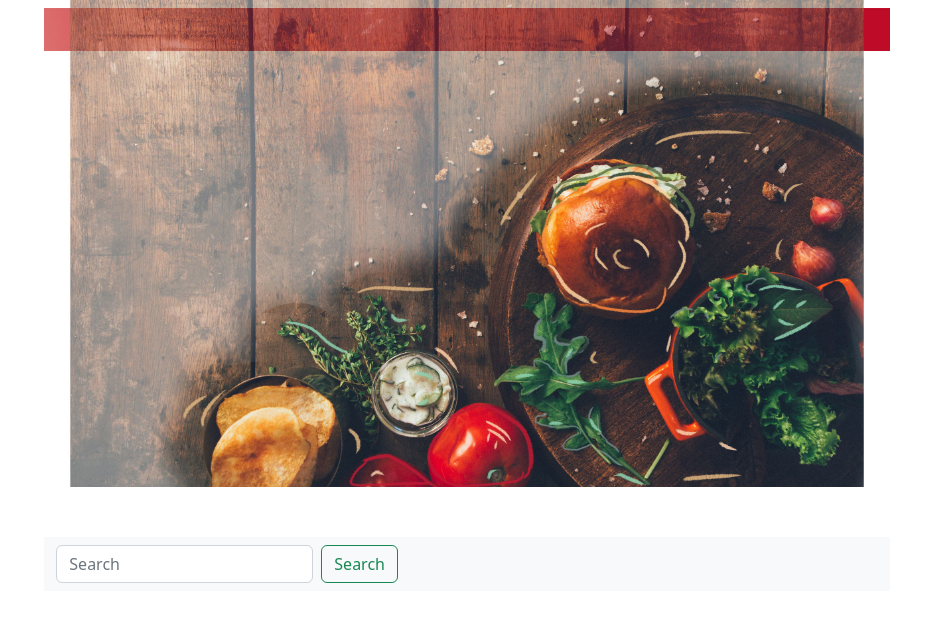
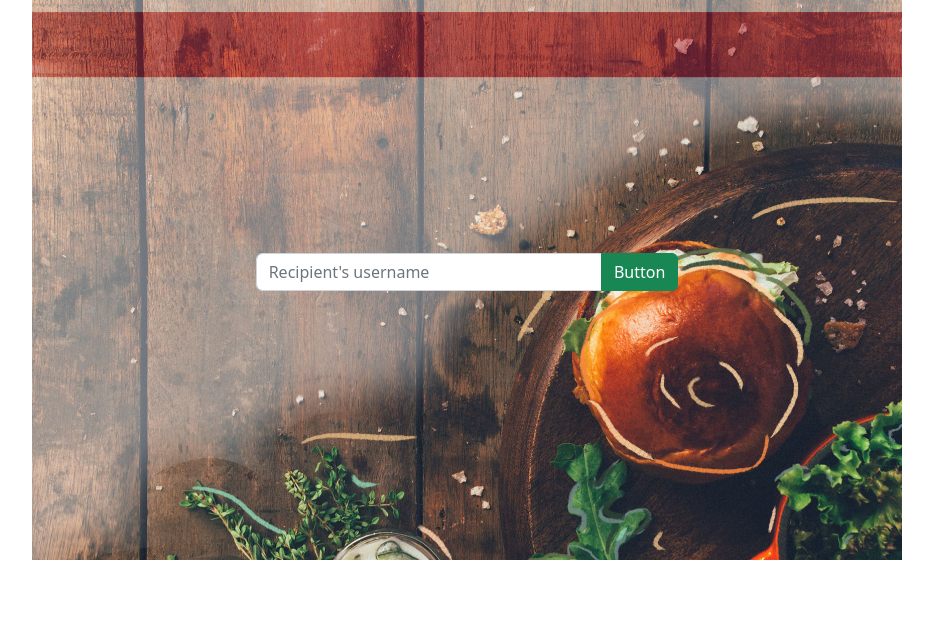
Before and after one commit to roge530/BeduProyect, a website built with webpack: page index.html in a window 1280 px wide. Shown: the whole page, without its empty margins (173-1106 px from the left). Built offline with nearby package versions, Linux system fonts and the light colour scheme.

Commit message:
Image and search bar addition

```diff
--- a/css/style.css
+++ b/css/style.css
@@ -26,12 +26,16 @@ a{
     color:antiquewhite;
 }
 
- .searchPlaceholder img {
-    width: 100%;
-    margin-bottom: 50px;
+.test{
+    height: 35rem;
+    background: url('/assets/web_image_01.jpg') no-repeat center center fixed;
+    -webkit-background-size:contain;
+    -moz-background-size:contain;
+    -o-background-size:contain;
+    background-size:contain;
+    background-position: 0 0;
 }
 
-/* .test{
-    height: 600px;
-    background-color: #124f88;
-} */
+.test2{
+    width: 50%;
+}
--- a/index.html
+++ b/index.html
@@ -18,19 +18,18 @@
     </header>  -->
     <main>
         <div class="searchPlaceholder row justify-content-center">
-            <div class="col-8 test">
-                <img id='imageHolder'>
-                <nav class="navbar bg-light">
-                    <div class="container-fluid">
-                        <form class="d-flex" role="search">
-                            <input class="form-control me-2" type="search" placeholder="Search" aria-label="Search">
-                            <button class="btn btn-outline-success" type="submit">Search</button>
-                        </form>
-                    </div>
-                </nav>
+            <div class="col-8 test d-flex align-items-center  justify-content-center">
+                <div class="input-group mb-3 test2">
+                    <input type="text" class="form-control" placeholder="Recipient's username" aria-label="Recipient's username" aria-describedby="button-addon2">
+                    <button class="btn btn-success" type="button" id="button-addon2">Button</button>
+                </div>
             </div>
         </div>
     </main>
     <script src="https://cdn.jsdelivr.net/npm/bootstrap@5.2.0/dist/js/bootstrap.bundle.min.js" integrity="sha384-A3rJD856KowSb7dwlZdYEkO39Gagi7vIsF0jrRAoQmDKKtQBHUuLZ9AsSv4jD4Xa" crossorigin="anonymous"></script>
 </body>
+
+<footer>
+    <img id="footerImgholder">
+</footer>
 </html>
--- a/js/main.js
+++ b/js/main.js
@@ -1,11 +1,18 @@
 import css from "../css/style.css";
 import image1 from '../assets/web_image_01.jpg';
+import image2 from '../assets/footer_2_04.jpg';
 
-const imagePlaceholder= document.getElementById('imageHolder');
-imagePlaceholder.src=image1;
+const footerImgholder = document.getElementById('footerImgholder');
+const imagePlaceholder = document.getElementById('imageHolder');
 
-const p = document.createElement('p');
+//
+
+imagePlaceholder.src = image1;
+footerImgholder.src = image2;
+    const p = document.createElement('p');
     p.textContent = 'Hola rox bonita';
     document.getElementById("unDiv").append(p);
+
+
 //destucturing
 //const [data] = JSON.parse(this.responseText)
```
Also changed, not shown: assets/footer_02.jpg (added), assets/footer_2_04.jpg (added).
